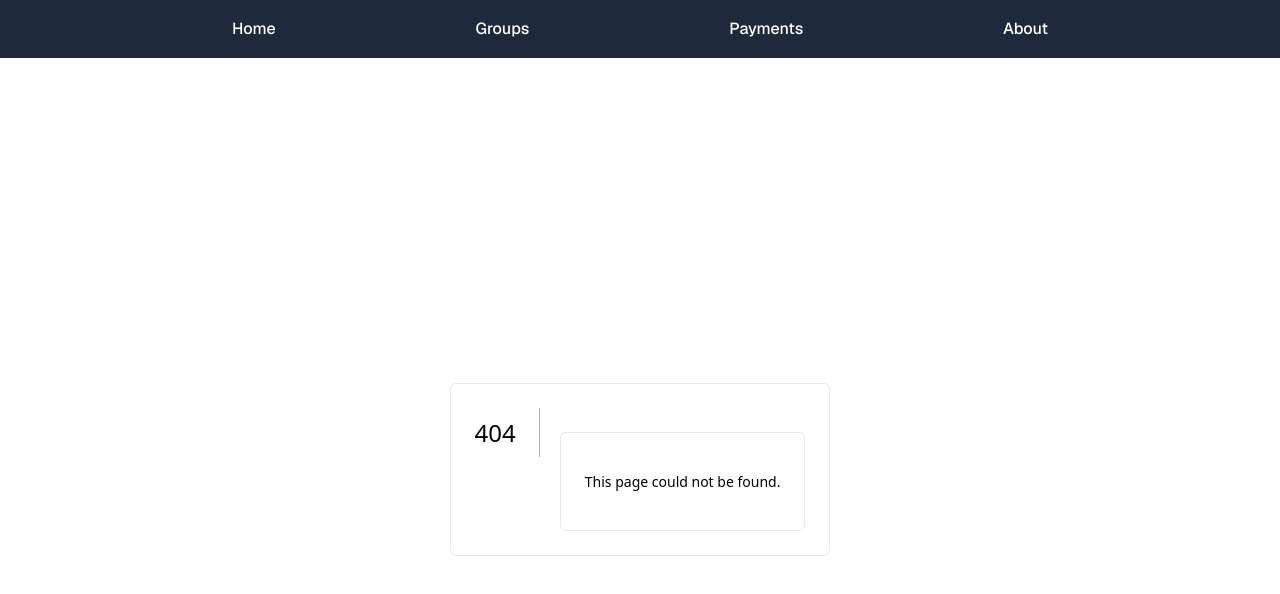
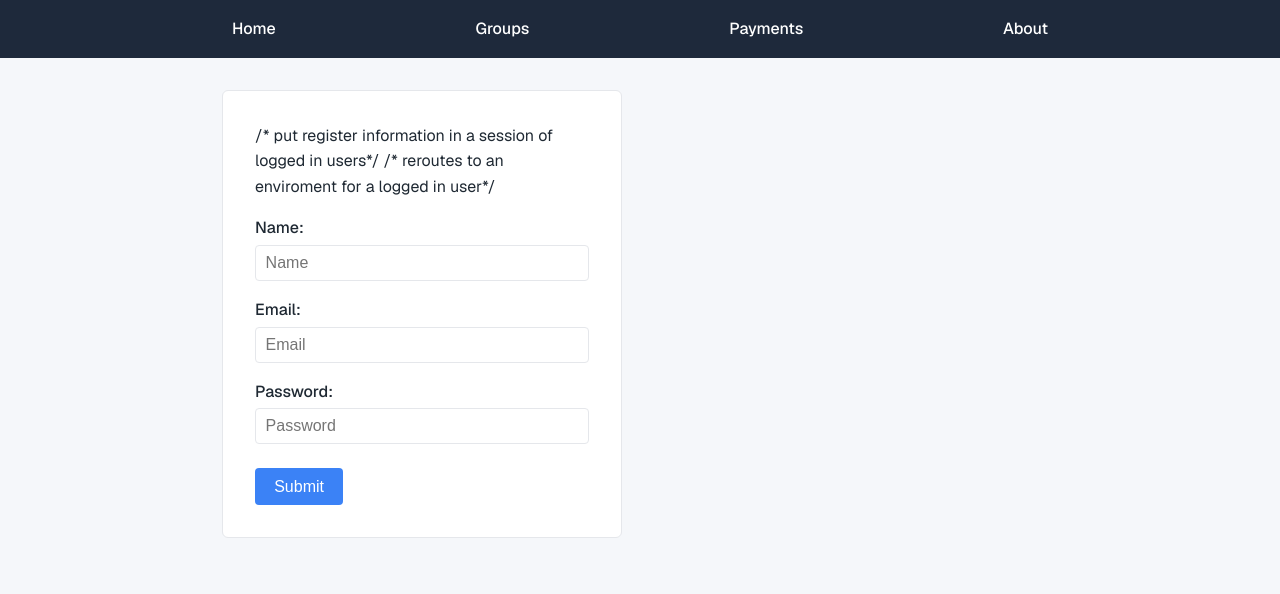
Before and after one commit to antonsmari/VEF-3V-05DU-Hopverkefni2, a Next.js app: page /register in a window 1280 px wide. Before the commit this address had no page. Shown: the top 594 px of the page. Built offline with nearby package versions, Linux system fonts and the light colour scheme.

Commit message:
Set up basic HTML for a register page

```diff
--- /dev/null
+++ b/app/register/page.tsx
@@ -0,0 +1,31 @@
+import Form from "next/form";
+export default function Register() {
+	return (
+		<div>
+			<Form action="">
+            /* put register information in a session of logged in users*/
+            /* reroutes to an enviroment for a logged in user*/
+                <label htmlFor="name">Name:</label>
+				<input id="name" type="text" name="name" placeholder="Name" />
+
+				<label htmlFor="email">Email:</label>
+				<input
+					id="email"
+					type="email"
+					name="email"
+					placeholder="Email"
+				/>
+
+				<label htmlFor="password">Password:</label>
+				<input
+					id="password"
+					type="password"
+					name="password"
+					placeholder="Password"
+				/>
+
+				<button type="submit">Submit</button>
+			</Form>
+		</div>
+	);
+}
```
